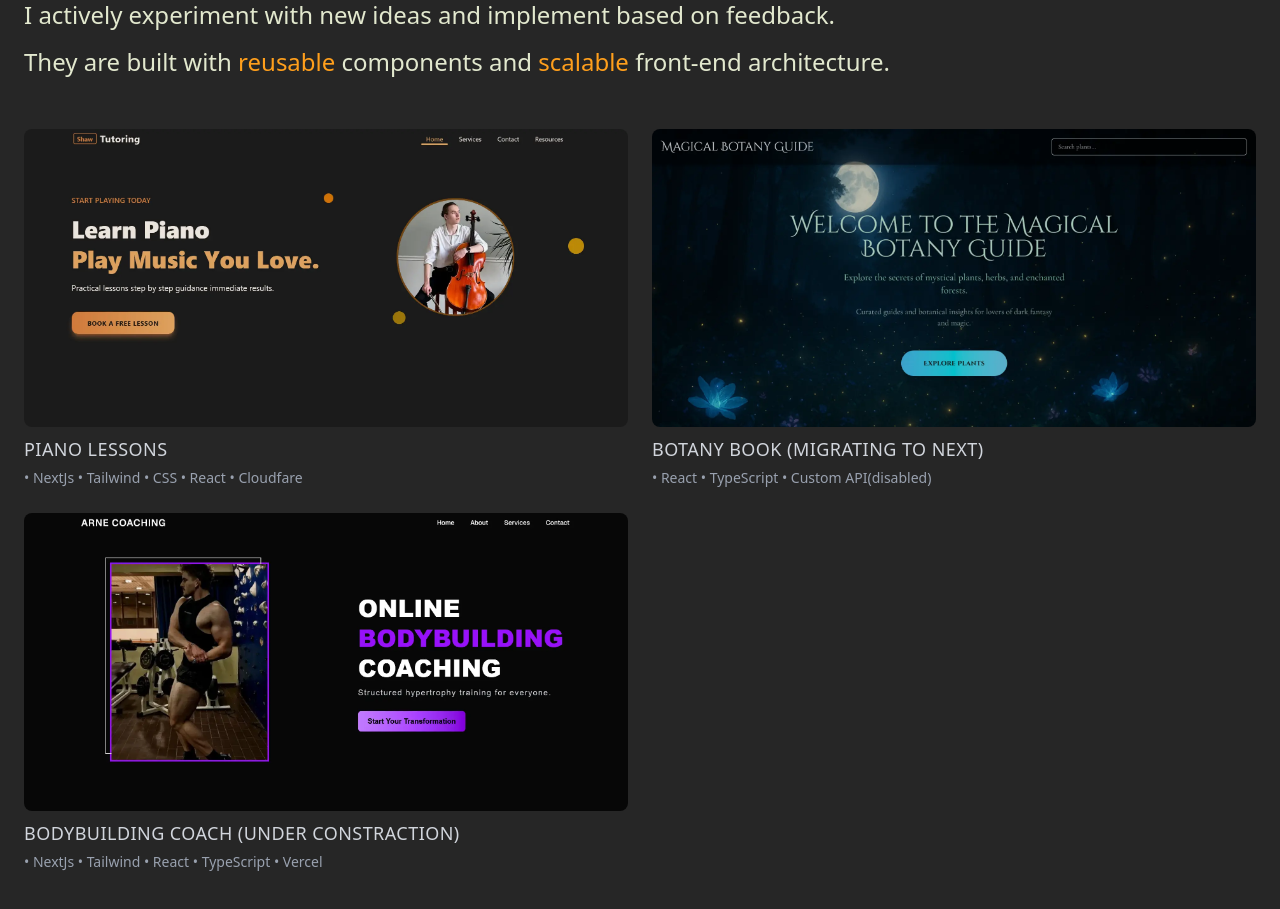
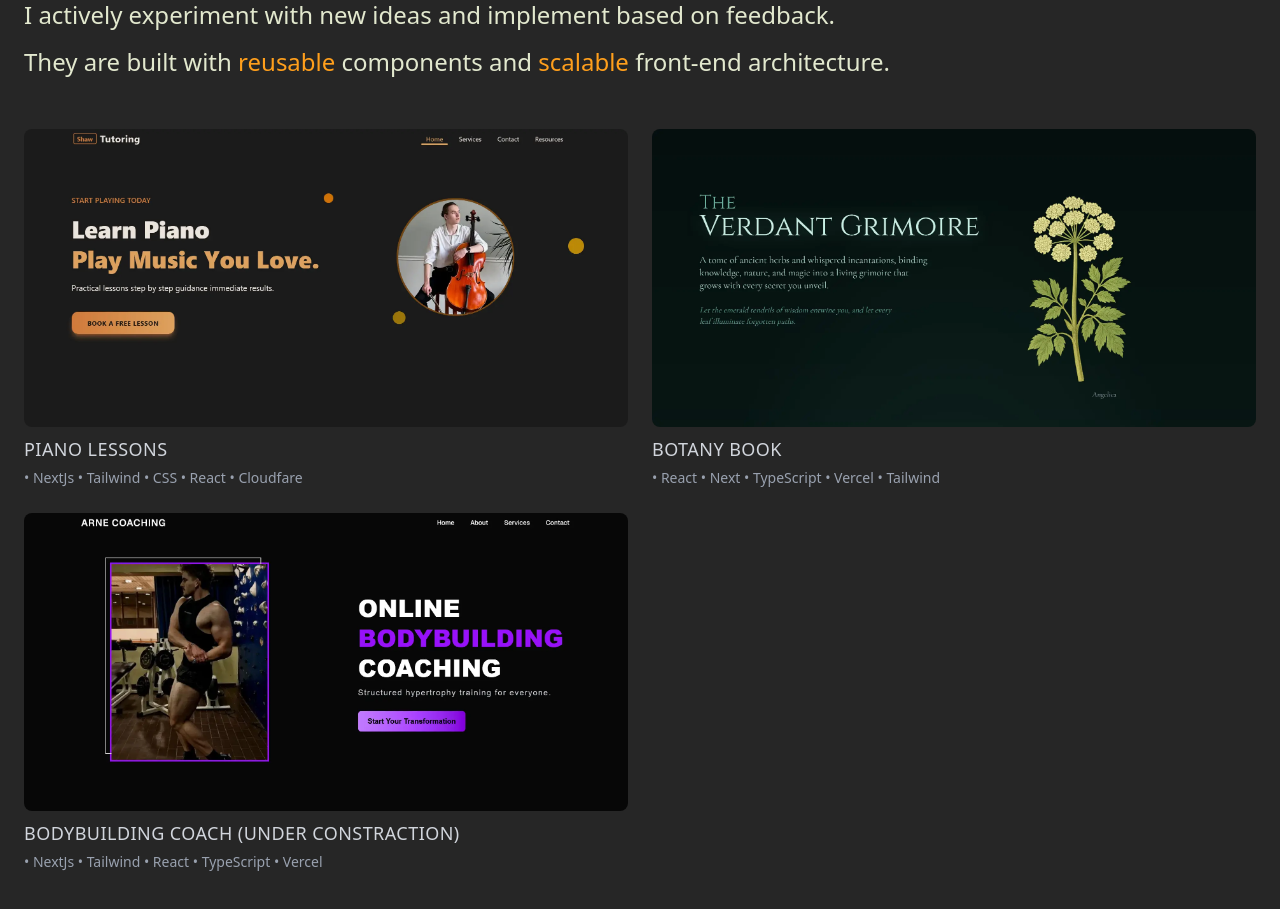
Before and after one commit to sunnycc17/my-portfolio, a Next.js app: page / in a window 1280 px wide. Shown: the part 3220-4129 px from the top of the page. Built offline with nearby package versions, Linux system fonts and the light colour scheme.

Commit message:
updated botany project

```diff
--- a/components/projects/ProjectsSection.tsx
+++ b/components/projects/ProjectsSection.tsx
@@ -23,12 +23,12 @@ const projects: Project[] = [
     link: "https://www.shawpiano.com/",
   },
   {
-    title: "Botany Book (Migrating to Next)",
-    description: "• React • TypeScript • Custom API(disabled)",
-    image: "/project-moon.webp",
+    title: "Botany Book",
+    description: "• React • Next • TypeScript • Vercel • Tailwind",
+    image: "/botany.webp",
     width: 800,
     height: 450,
-    link: "https://sunnycc17.github.io/Magical-Botany-Guide/",
+    link: "https://botany.vercel.app/",
   },
   {
     title: "Bodybuilding Coach (under constraction)",
```
Also changed, not shown: public/botany.webp (added).
